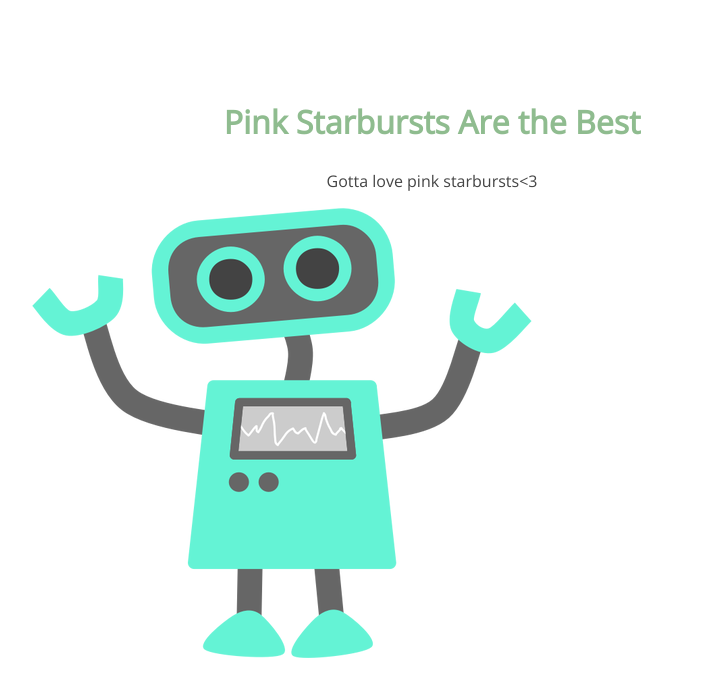
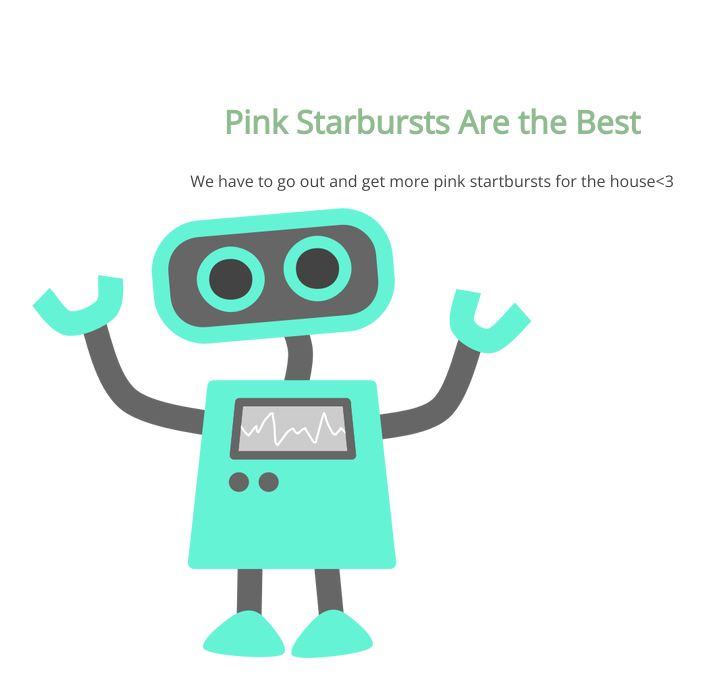
Before and after one commit to newedition994/my-first-repository, a plain HTML site: page index.html in a window 1280 px wide. Shown: the whole page, without its empty margins (208-912 px from the left). Drawn offline with nearby package versions, Linux system fonts and the light colour scheme.

Commit message:
changed p tags

```diff
--- a/index.html
+++ b/index.html
@@ -9,7 +9,7 @@
 <body>
 	<section>
 		<h1>Pink Starbursts Are the Best</h1>
-		<p>Gotta love pink starbursts<3</p>
+		<p>We have to go out and get more pink startbursts for the house<3</p>
 		<img src="img/happy-blue-robot.png">
 	</section>
 </body>
```
